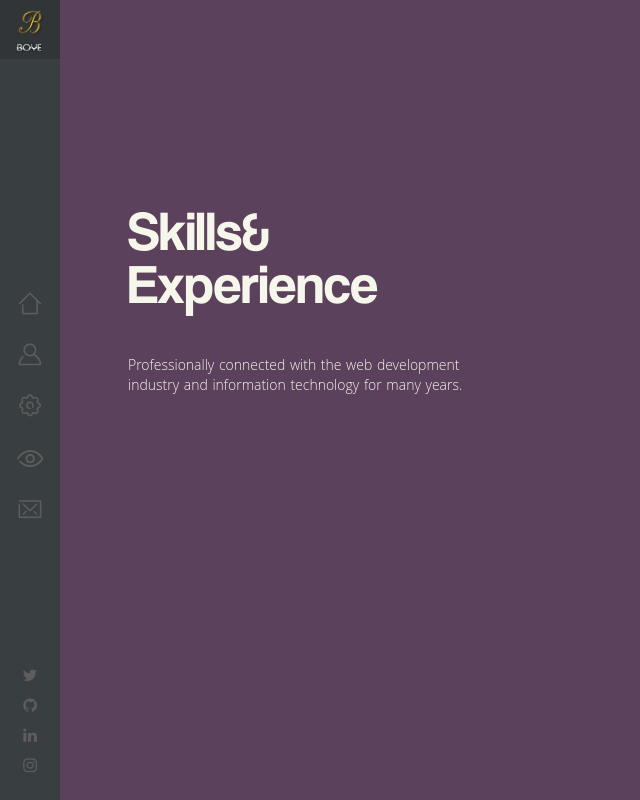
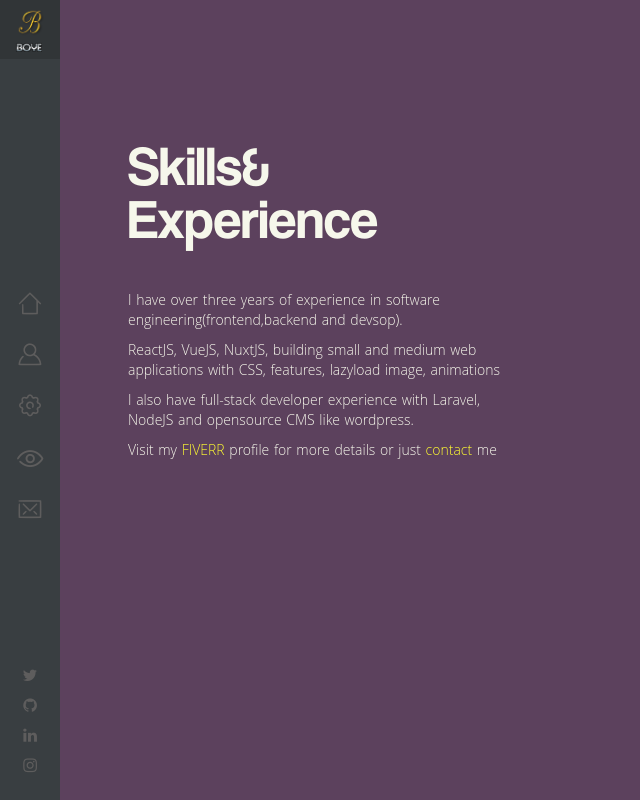
Before and after one commit to boyeoffice/olakunleboye, a Nuxt app: page /skills in a window 1280 px wide. Shown: the top 800 px of the page, without its empty margins (0-640 px from the left). Built offline with nearby package versions, Linux system fonts and the light colour scheme.

Commit message:
optimized skills page

```diff
--- a/assets/sass/_contact.scss
+++ b/assets/sass/_contact.scss
@@ -7,7 +7,7 @@
     display: table-cell;
     max-height: 90%;
     width: 80%;
-    @include md {
+    @include lg {
       width: 30%;
     }
     & h1 {
--- a/assets/sass/_skills.scss
+++ b/assets/sass/_skills.scss
@@ -7,7 +7,7 @@
     display: table-cell;
     max-height: 90%;
     width: 80%;
-    @include md {
+    @include lg {
       width: 30%;
     }
     & h1 {
@@ -23,6 +23,9 @@
       color: $color3;
       font-family: "Open Sans",sans-serif;
       font-weight: 300;
+      a {
+        color: $color1;
+      }
     }
   }
 }
--- a/pages/skills.vue
+++ b/pages/skills.vue
@@ -6,8 +6,18 @@
         <blast-root :content="and" /><br />
         <blast-root :content="exp" />
       </h1>
-      <p>
-        Professionally connected with the web development industry and information technology for many years.
+      <p class="LEFT">
+        I have over three years of experience in software engineering(frontend,backend and devsop).
+      </p>
+      <p class="LEFT">
+        ReactJS, VueJS, NuxtJS, building small and medium web applications with CSS, features, lazyload image,
+        animations
+      </p>
+      <p class="LEFT">
+        I also have full-stack developer experience with Laravel, NodeJS and opensource CMS like wordpress.
+      </p>
+      <p class="LEFT">
+        Visit my <a href="https://www.fiverr.com/devboye" target="_blank">FIVERR</a> profile for more details or just <nuxt-link to="/contact"> contact </nuxt-link> me
       </p>
     </div>
     <div class="clear"></div>
```
